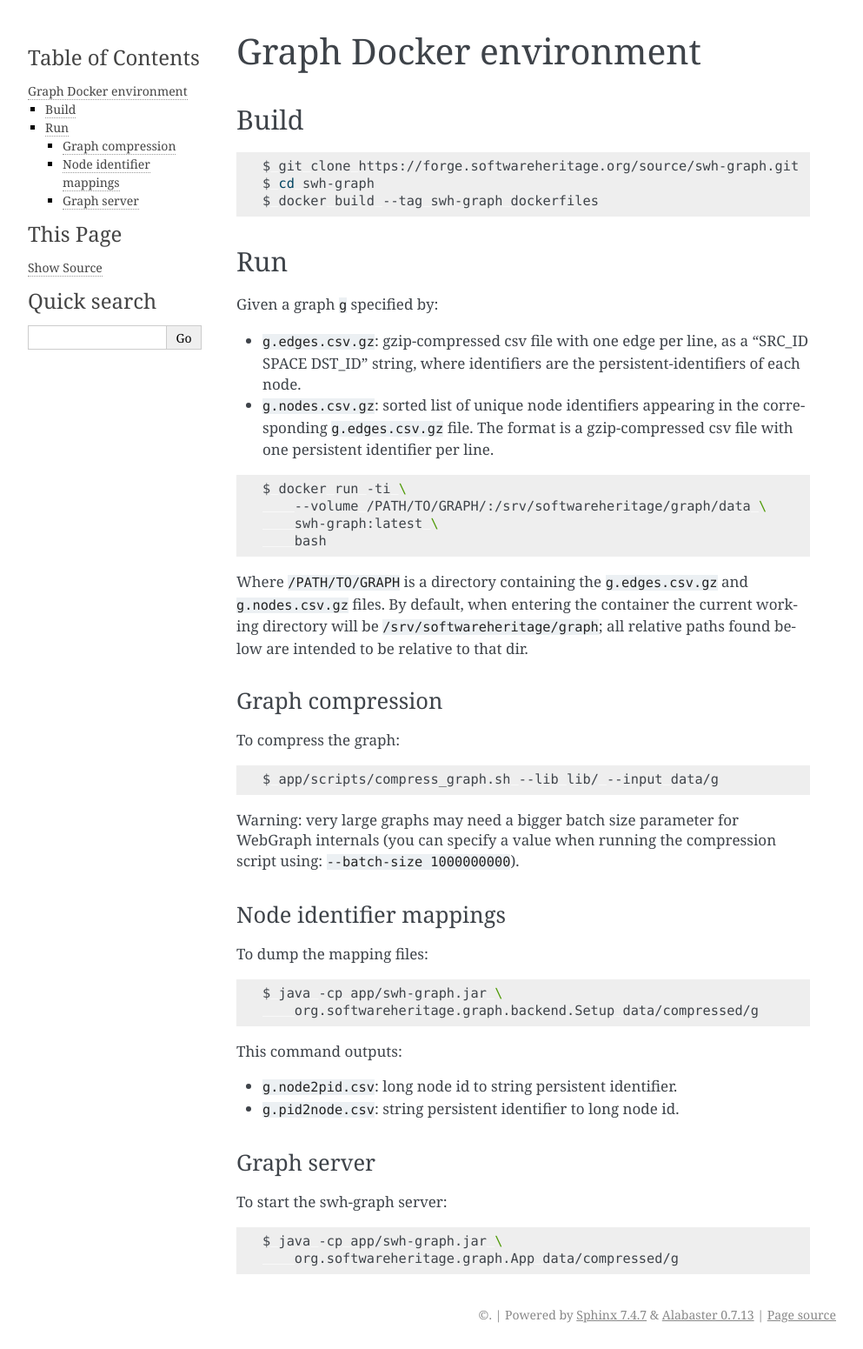
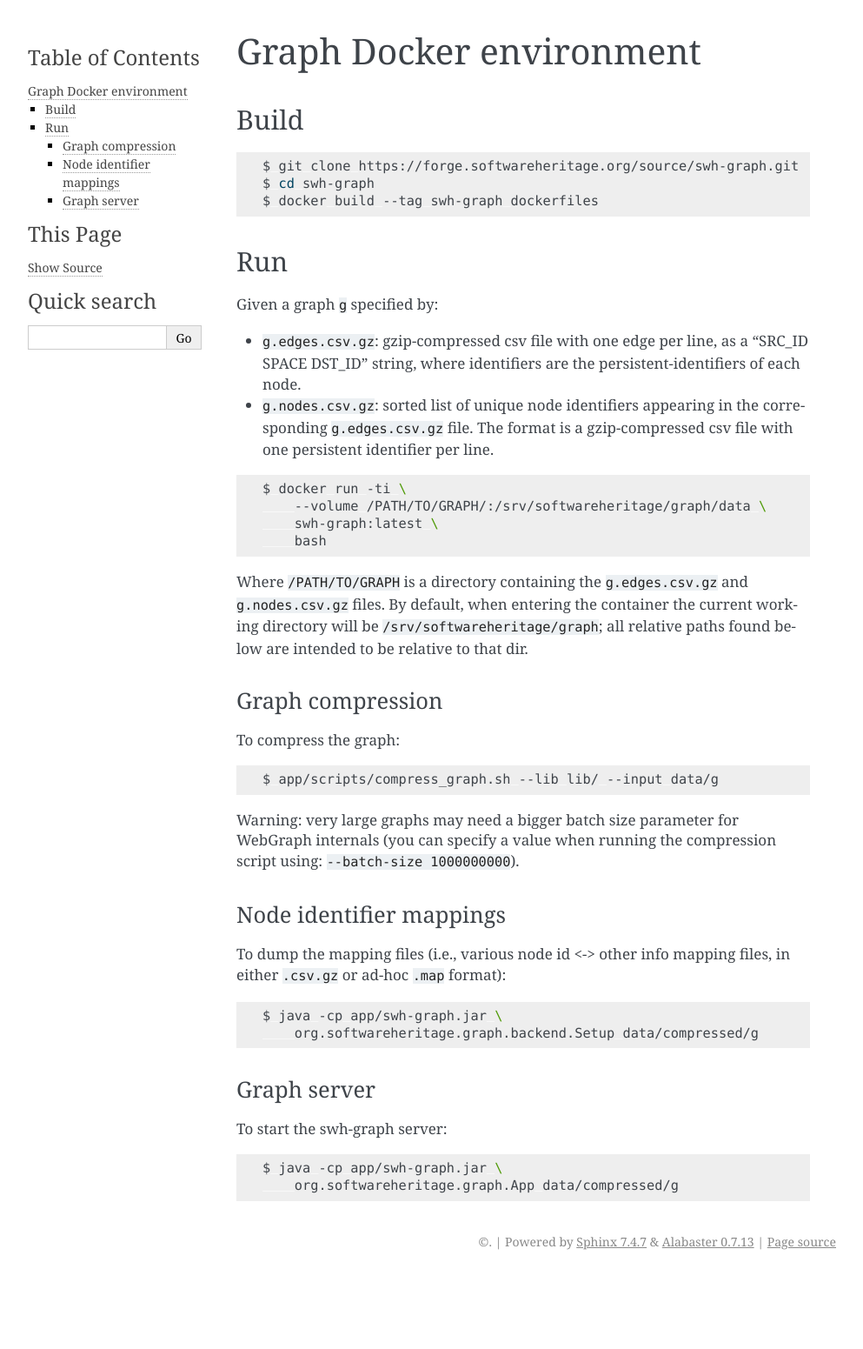
Before and after one commit to SoftwareHeritage/swh-graph, a Sphinx documentation site: the page built from docs/docker.rst, in a window 1280 px wide. Shown: the whole page at 87% size, without its empty margins (148-1141 px from the left). Built offline with Sphinx 7.4.7, drawn with Linux system fonts in a browser that asks for light colours; after the commit the page ends 1467 px from its top, so only the background shows below that.

Commit message:
docker doc: drop the list of files generated by Setup class
Rationale: it is already out of date, and it will be probabably become even
more out of date in the future. Replace it with a general description of what
is generated.

```diff
--- a/docs/docker.rst
+++ b/docs/docker.rst
@@ -54,17 +54,13 @@ internals (you can specify a value when running the compression script using:
 Node identifier mappings
 ~~~~~~~~~~~~~~~~~~~~~~~~
 
-To dump the mapping files:
+To dump the mapping files (i.e., various node id <-> other info mapping files,
+in either ``.csv.gz`` or ad-hoc ``.map`` format):
 
 .. code:: bash
 
     $ java -cp app/swh-graph.jar \
         org.softwareheritage.graph.backend.Setup data/compressed/g
-
-This command outputs:
-
-- ``g.node2pid.csv``: long node id to string persistent identifier.
-- ``g.pid2node.csv``: string persistent identifier to long node id.
 
 
 Graph server
```
